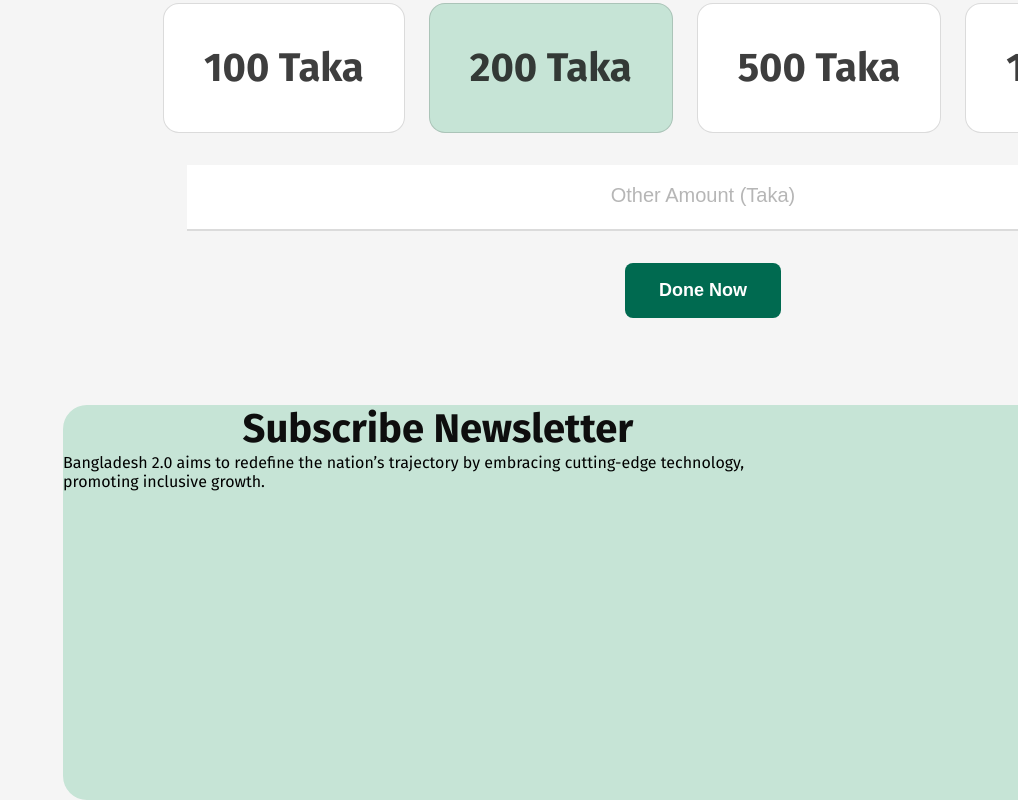
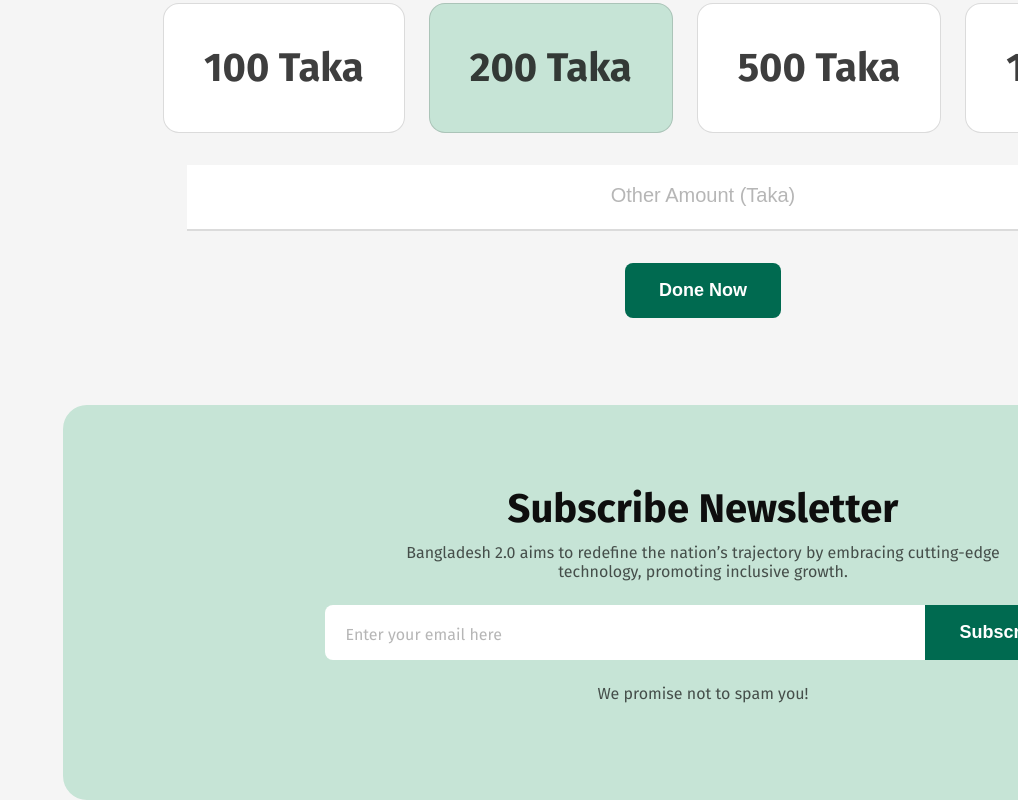
Before and after one commit to pallabbepary/assignment-1, a plain HTML site: page index.html in a window 1280 px wide. Shown: the part 3145-3945 px from the top of the page, without its empty margins (262-1280 px from the left). Drawn offline with Linux system fonts and the light colour scheme.

Commit message:
complete

```diff
--- a/index.html
+++ b/index.html
@@ -172,12 +172,19 @@
                 <button class="Done-Now-btn">Done Now</button>
             </section>
             <section class="Subscribe-Newsletter-section">
-                <div class="Subscribe-H-Prag">
+                <div>
                     <h1 class="Subscribe-Newsletter">Subscribe Newsletter</h1>
-                    <p>Bangladesh 2.0 aims to redefine the nation’s trajectory by embracing cutting-edge technology,
+                    <p class="Subscribe-Newsletter-prag">Bangladesh 2.0 aims to redefine the nation’s trajectory by embracing cutting-edge <br> technology,
                         promoting inclusive growth.</p>
-
                 </div>
+                <div class="enter-email-Subscribe-btn">
+                    <div class="enter-email">
+                        <h1 class="your-email-here">Enter your email here</h1>
+                    </div>
+                    <div><button class="Subscribe">Subscribe</button>
+                    </div>
+                </div>
+                <p class="We-promise-not-to-spam-you">We promise not to spam you!</p>
             </section>
         </main>
     </header>
--- a/style/style.css
+++ b/style/style.css
@@ -63,6 +63,10 @@ body{
     height: 326px;
     align-items: center;
 }
+.bannar-btn:hover {
+    background-color: black;
+    cursor: pointer;
+  }
 .bannar-btn{
     background-color: #006A50;
     color: white;
@@ -118,6 +122,10 @@ body{
     margin: 24px 0px;
     line-height: 24px;
 }
+.D-T-Learn-More:hover {
+    background-color: black;
+    cursor: pointer;
+  }
 .D-T-Learn-More{
     background-color: #5490F5;
     color: white;
@@ -156,7 +164,10 @@ body{
     margin: 24px 0px;
     line-height: 24px;
 }
-
+.G-E-Learn-More:hover {
+    background-color: black;
+    cursor: pointer;
+  }
 .G-E-Learn-More{
     background-color: rgb(9, 161, 92);
     color: white;
@@ -196,7 +207,10 @@ body{
     margin: 24px 0px;
     line-height: 24px;
 }
-
+.M-I-Learn-More:hover {
+    background-color: black;
+    cursor: pointer;
+  }
 .M-I-Learn-More{
     background-color: #FFC239;
     color: white;
@@ -382,10 +396,13 @@ margin-top: 32px;
     color: rgba(14, 14, 14, 0.7);
     font-size: 16px;
     font-weight: 400;
+}
 
+.frist-card:hover {
+    background-color: rgb(198, 228, 214);
+    cursor: pointer;
+  }
 
-
-}
 .first-card:hover{
     background-color: #006A50;
 }
@@ -410,6 +427,10 @@ margin-top: 32px;
     padding-left: 100px;
 }
 /* secent-card */
+.secent-card:hover {
+    background-color: lightblue;
+    cursor: pointer;
+  }
 .secent-card{
     height: 128px;
     border-radius: 16px;
@@ -442,6 +463,10 @@ input::placeholder {
     text-align: center;
     color: rgba(14, 14, 14, 0.3);
   }
+  .Done-Now-btn:hover {
+    background-color: lightblue;
+    cursor: pointer;
+  }
   .Done-Now-btn{
     color: white;
     font-size: 18px;
@@ -465,10 +490,49 @@ input::placeholder {
     font-size: 40px;
     font-weight: 700;
     text-align: center;
-    margin-top: 80px
+    padding-top: 80px;
   }
-  .Subscribe-H-Prag{
-    width: 750px;
-    height: 112px;
-    align-items: center;
+  .Subscribe-Newsletter-prag{
+    color: rgba(14, 14, 14, 0.7);
+    font-size: 16px;
+    font-weight: 400;
+    text-align: center;
+    margin-top: 10px;
+    }
+ .enter-email{
+    width: 600px;
+    height: 55px;
+    border-radius: 8px 0px 0px 8px;
+    background: rgb(255, 255, 255);
+ }
+ .your-email-here{
+    font-size: 16px;
+    font-weight: 400;
+    padding: 20px;
+    color: rgba(14, 14, 14, 0.3);
+ }
+ .Subscribe:hover {
+    background-color: lightblue;
+    cursor: pointer;
   }
+ .Subscribe{
+    font-size: 18px;
+    font-weight: 600;
+    color: white;
+    border: none;
+    padding: 17px 34px 17px 34px;
+    border-radius: 0px 8px 8px 0px;
+    background: rgb(0, 106, 80);
+ }
+ .enter-email-Subscribe-btn{
+    display: flex;
+    justify-content: center;
+    margin: 24px 0px;
+ }
+ .We-promise-not-to-spam-you{
+    color: rgba(14, 14, 14, 0.7);
+    font-size: 16px;
+    font-weight: 400;
+    text-align: center;
+    margin: 24px 0px;
+ }
```
